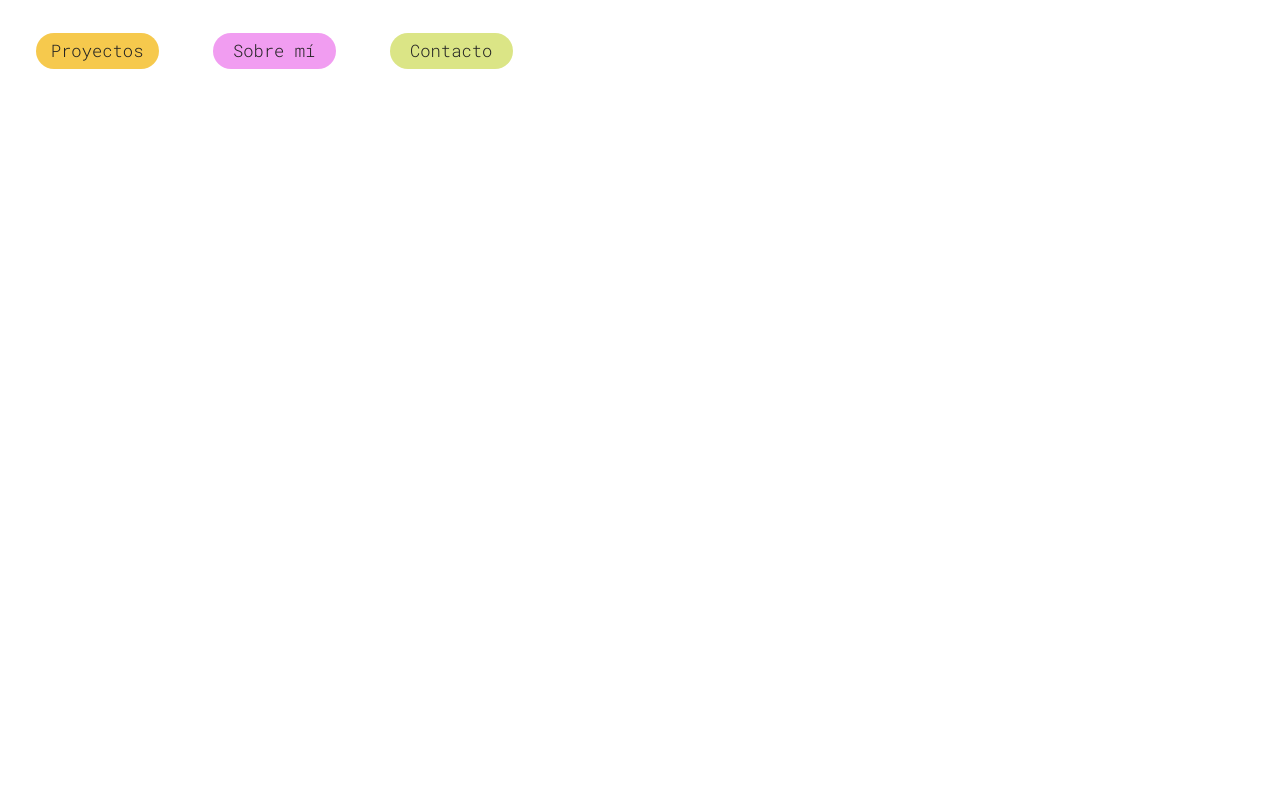
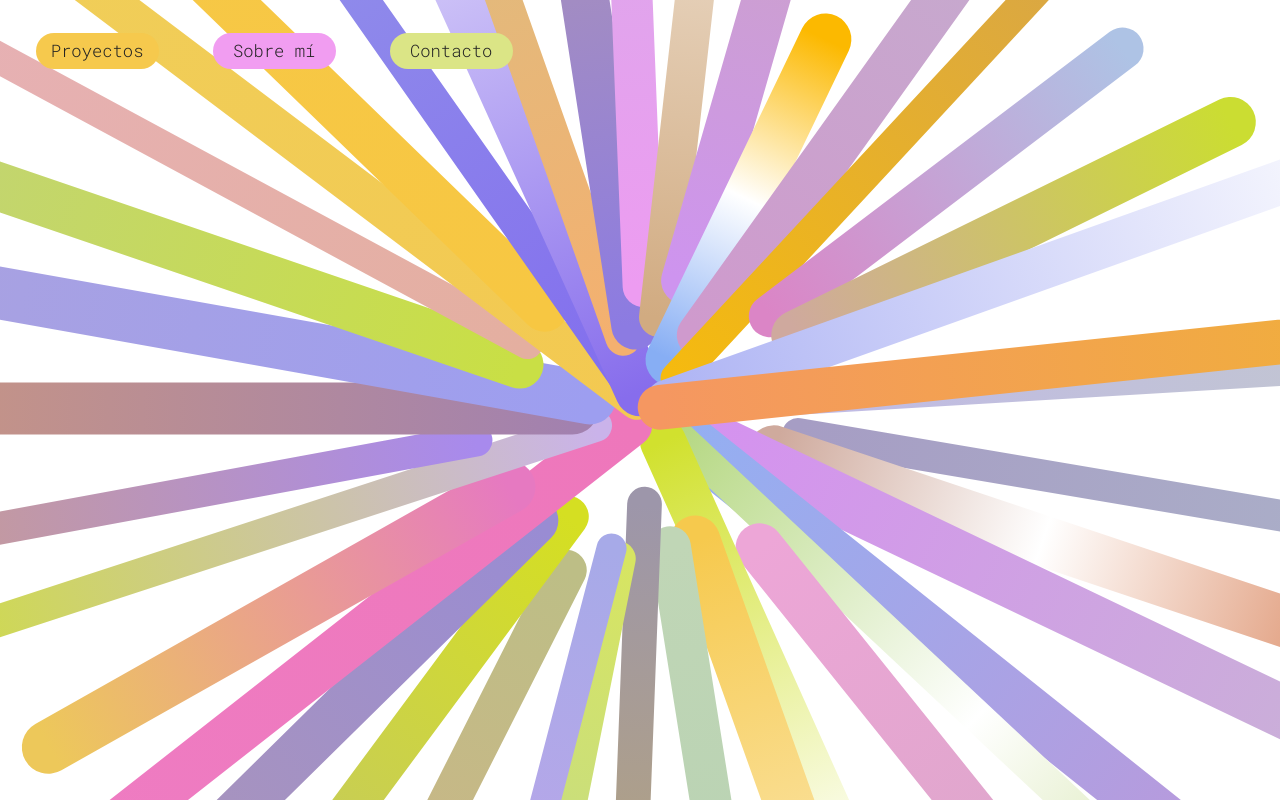
Before and after one commit to isipm08/examen-iw, a plain HTML site: page index.html in a window 1280 px wide. Drawn offline with Linux system fonts and the light colour scheme.

Commit message:
Replace SVG with canvas for rayos section

```diff
--- a/index.html
+++ b/index.html
@@ -15,10 +15,7 @@
   <main>
 
     <section class="pagina inicio" id="inicio">
-      <svg class="rayos" id="rayos" viewBox="0 0 1728 1117" preserveAspectRatio="xMidYMid slice" aria-hidden="true">
-        <defs></defs>
-        <g></g>
-      </svg>
+      <canvas class="rayos" id="rayos" aria-hidden="true"></canvas>
 
       <nav class="menu-inicio" aria-label="Menú principal">
         <a class="boton-inicio boton-inicio--amarillo" href="#proyectos">Proyectos</a>
```
